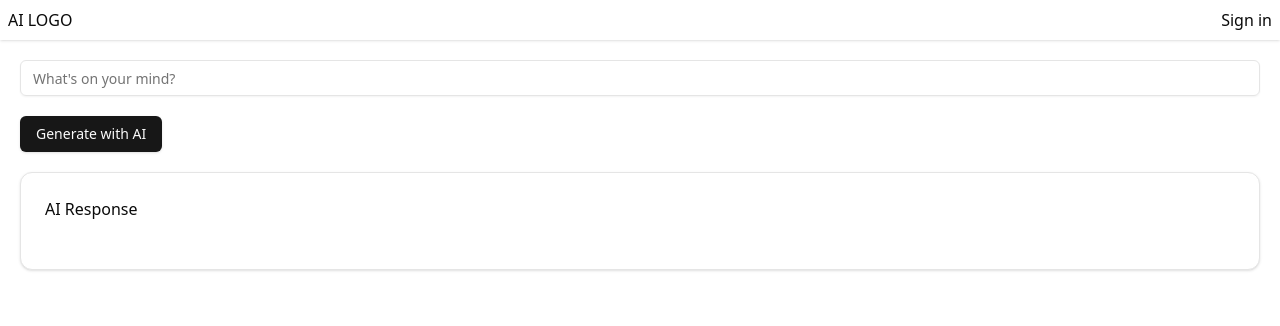
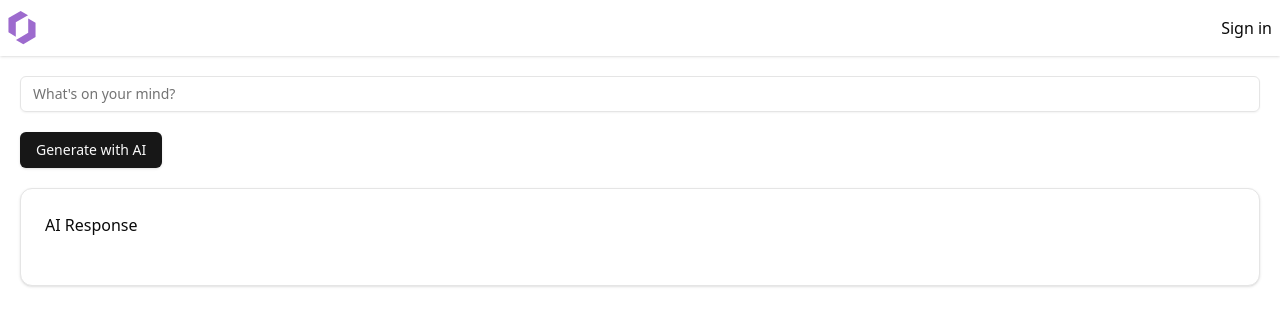
Before and after one commit to zana-abdollahpour/contentino, a Next.js app: page / in a window 1280 px wide. Shown: the top 326 px of the page. Built offline with nearby package versions, Linux system fonts and the light colour scheme; no server answers.

Commit message:
add app logo to top navigation

```diff
--- a/src/components/navigation/top-navigation.tsx
+++ b/src/components/navigation/top-navigation.tsx
@@ -1,6 +1,7 @@
 "use client";
 
 import Link from "next/link";
+import Image from "next/image";
 import {
   SignInButton,
   SignedIn,
@@ -13,8 +14,10 @@ export default function TopNavigation() {
   const { isSignedIn, user } = useUser();
 
   return (
-    <nav className="flex justify-between items-center p-2 shadow">
-      <Link href="/">AI LOGO</Link>
+    <nav className="flex items-center justify-between p-2 shadow">
+      <Link href="/">
+        <Image alt="logo" src="/logo.svg" width={28} height={28} />
+      </Link>
       <div className="flex items-center">
         {isSignedIn && (
           <Link
```
Also changed, not shown: public/logo.svg (added).
